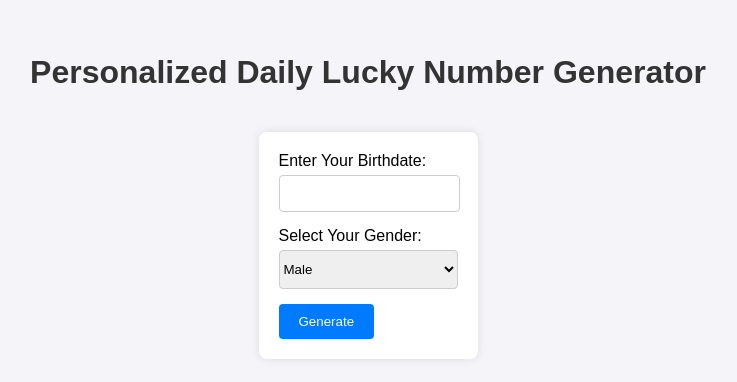
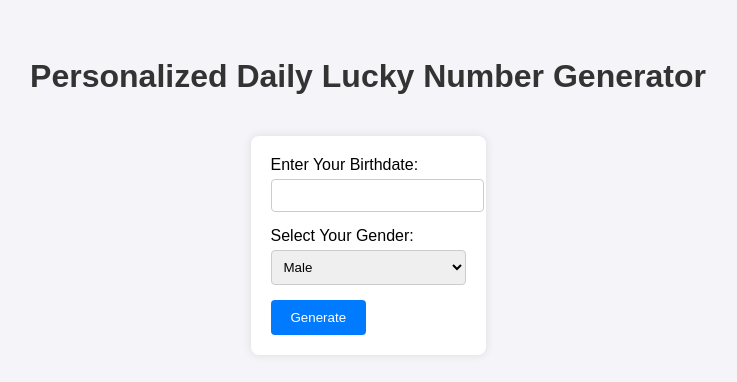
Before and after one commit to DiY-ai-spec/ow_luckynum, a plain HTML site: page index.html in a window 1280 px wide. Shown: the part 202-584 px from the top of the page, without its empty margins (272-1009 px from the left). Drawn offline with nearby package versions, Linux system fonts and the light colour scheme.

Commit message:
Update index.html

```diff
--- a/index.html
+++ b/index.html
@@ -37,7 +37,7 @@
         input[type="text"],
         select {
             width: 100%;
-            padding: 10px 0px;
+            padding: 8px;
             margin-bottom: 15px;
             border: 1px solid #ccc;
             border-radius: 4px;
@@ -81,8 +81,15 @@
     <script src="https://cdn.jsdelivr.net/npm/flatpickr"></script>
     <script>
         flatpickr("#birthdate", {
-            dateFormat: "Y/m/d",
-            maxDate: "today"
+            dateFormat: "Y/m",
+            maxDate: "today",
+            locale: {
+                firstDayOfWeek: 1
+            },
+            // 针对手机端优化
+            enableMobile: true,
+            altInput: true,
+            altFormat: "Y/m"
         });
 
         function getRandomNumbers(seed, count, min, max) {
@@ -113,7 +120,7 @@
             const today = new Date();
 
             const seed = Date.UTC(birthdate.getFullYear(), birthdate.getMonth(), 1) +
-                (gender === 'male' ? 1 : 2) +
+                (gender ==='male'? 1 : 2) +
                 Date.UTC(today.getFullYear(), today.getMonth(), today.getDate());
 
             const luckyNumbers = getRandomNumbers(seed, 3, 1, 9);
```
